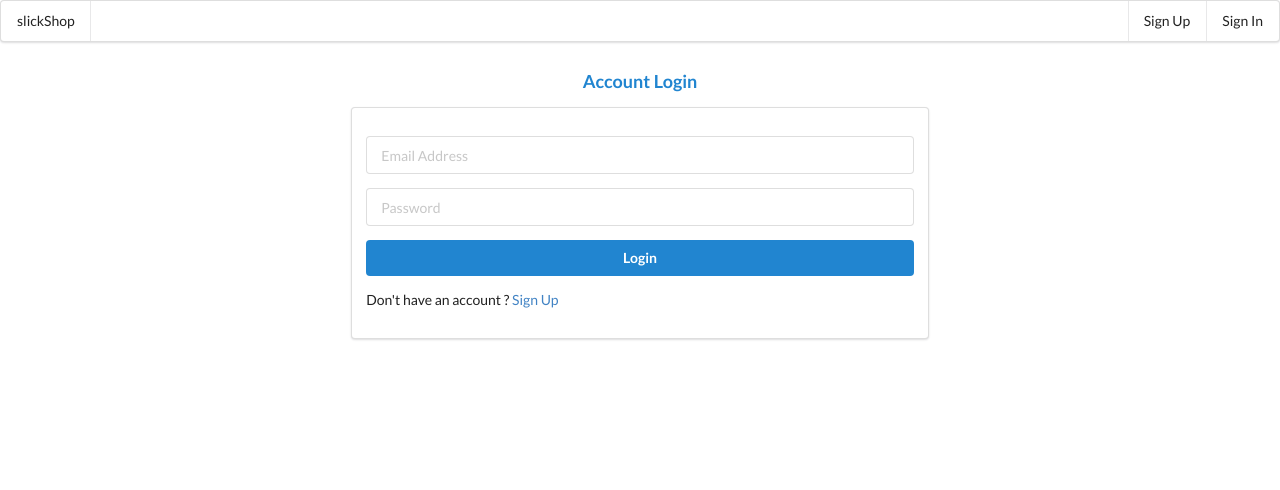
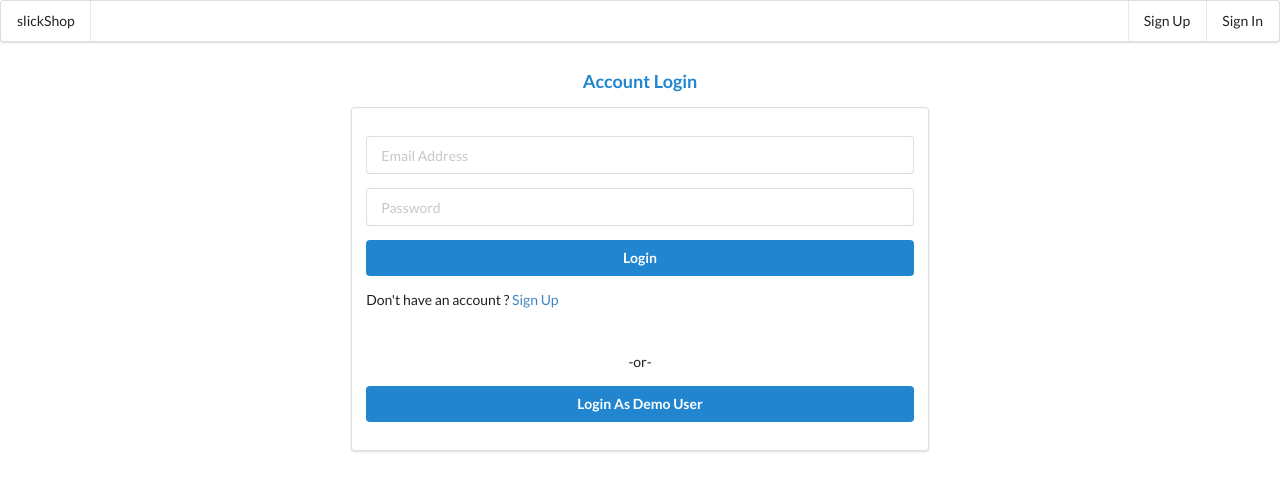
Before and after one commit to Suonx002/slickShop, a React (Create React App) app in the folder client/: page /signin in a window 1280 px wide. Shown: the top 490 px of the page. Built offline with nearby package versions, Linux system fonts and the light colour scheme.

Commit message:
added demo function

```diff
--- a/client/src/components/auth/SignIn.js
+++ b/client/src/components/auth/SignIn.js
@@ -1,5 +1,6 @@
 import React, { useState, useContext, useEffect } from 'react';
 import { Link } from 'react-router-dom';
+import Typed from 'react-typed';
 
 import AuthContext from '../../context/auth/authContext';
 import AlertContext from '../../context/alert/alertContext';
@@ -45,6 +46,15 @@ const SignIn = props => {
     }
   };
 
+  const demoLogin = e => {
+    if (email === '' && password === '') {
+      setUser({
+        email: 'vuthy1@gmail.com',
+        password: '123123'
+      });
+    }
+  };
+
   return (
     <div className='ui container '>
       <h3
@@ -84,6 +94,16 @@ const SignIn = props => {
               Sign Up
             </Link>
           </div>
+
+          <div className='content' style={{ marginTop: '3rem' }}>
+            <p style={{ textAlign: 'center' }}>-or-</p>
+            <button
+              type='submit'
+              onClick={demoLogin}
+              className='ui blue fluid button'>
+              Login As Demo User
+            </button>
+          </div>
         </form>
       </div>
     </div>
--- a/client/src/components/layout/Navbar.js
+++ b/client/src/components/layout/Navbar.js
@@ -46,6 +46,7 @@ const Navbar = () => {
       <Link to='/' className='item '>
         slickShop
       </Link>
+
       <div className='right menu'>
         {isAuthenticated ? authLinks : guestLinks}
       </div>
--- a/client/src/components/pages/Home.js
+++ b/client/src/components/pages/Home.js
@@ -3,19 +3,30 @@ import React, { useContext, useEffect } from 'react';
 import Products from '../product/Products';
 import ProductFilter from '../product/ProductFilter';
 import AuthContext from '../../context/auth/authContext';
+import ProductContext from '../../context/product/productContext';
 
 const Home = () => {
   const authContext = useContext(AuthContext);
+  const productContext = useContext(ProductContext);
+
+  const { products, loading } = productContext;
+
   const { loadUser } = authContext;
   useEffect(() => {
     loadUser();
     // eslint-disable-next-line
   }, []);
   return (
-    <div>
-      <ProductFilter />
-      <Products />
-    </div>
+    <>
+      {products !== null && products.length !== 0 && !loading ? (
+        <>
+          <ProductFilter />
+          <Products />
+        </>
+      ) : (
+        <Products />
+      )}
+    </>
   );
 };
 
--- a/client/src/components/product/ProductForm.js
+++ b/client/src/components/product/ProductForm.js
@@ -80,6 +80,11 @@ const ProductForm = props => {
     } else {
       setAlert('Please fill all fields', 'red');
     }
+  };
+
+  const onClear = () => {
+    clearAll();
+    props.history.push('/');
   };
 
   return (
@@ -165,8 +170,8 @@ const ProductForm = props => {
             <button
               className='ui fluid yellow button'
               style={{ marginTop: '1rem' }}
-              onClick={clearAll}>
-              Clear
+              onClick={onClear}>
+              Cancel
             </button>
           )}
         </form>
@@ -176,14 +181,3 @@ const ProductForm = props => {
 };
 
 export default ProductForm;
-
-// id: uuid(),
-// imageUrl:
-//   'https://static.slickdealscdn.com/attachment/3/5/9/4/0/2/8/8682461.attach',
-// title: 'Netgear Nighthawk AC2400',
-// description:
-//   'Staples.com has Netgear Nighthawk AC2400 Dual Band Wireless Router .',
-
-// originalPrice: 200,
-// discountPrice: 70,
-// brand: 'Staples'
--- a/client/src/components/product/Products.js
+++ b/client/src/components/product/Products.js
@@ -39,7 +39,7 @@ const Products = () => {
               ))
             : products.map(product => (
                 <div
-                  className='sixteen wide mobile five wide tablet four wide computer column'
+                  className='sixteen wide mobile eight wide tablet four wide computer column'
                   key={product._id}>
                   <ProductItem product={product} />
                 </div>
--- a/package.json
+++ b/package.json
@@ -19,7 +19,8 @@
     "express": "^4.17.1",
     "express-validator": "^6.3.0",
     "jsonwebtoken": "^8.5.1",
-    "mongoose": "^5.7.13"
+    "mongoose": "^5.7.13",
+    "react-typed": "^1.2.0"
   },
   "devDependencies": {
     "concurrently": "^5.0.0",
```
Also changed, not shown: 1 other file (tests, documents, lock files or other folders).
